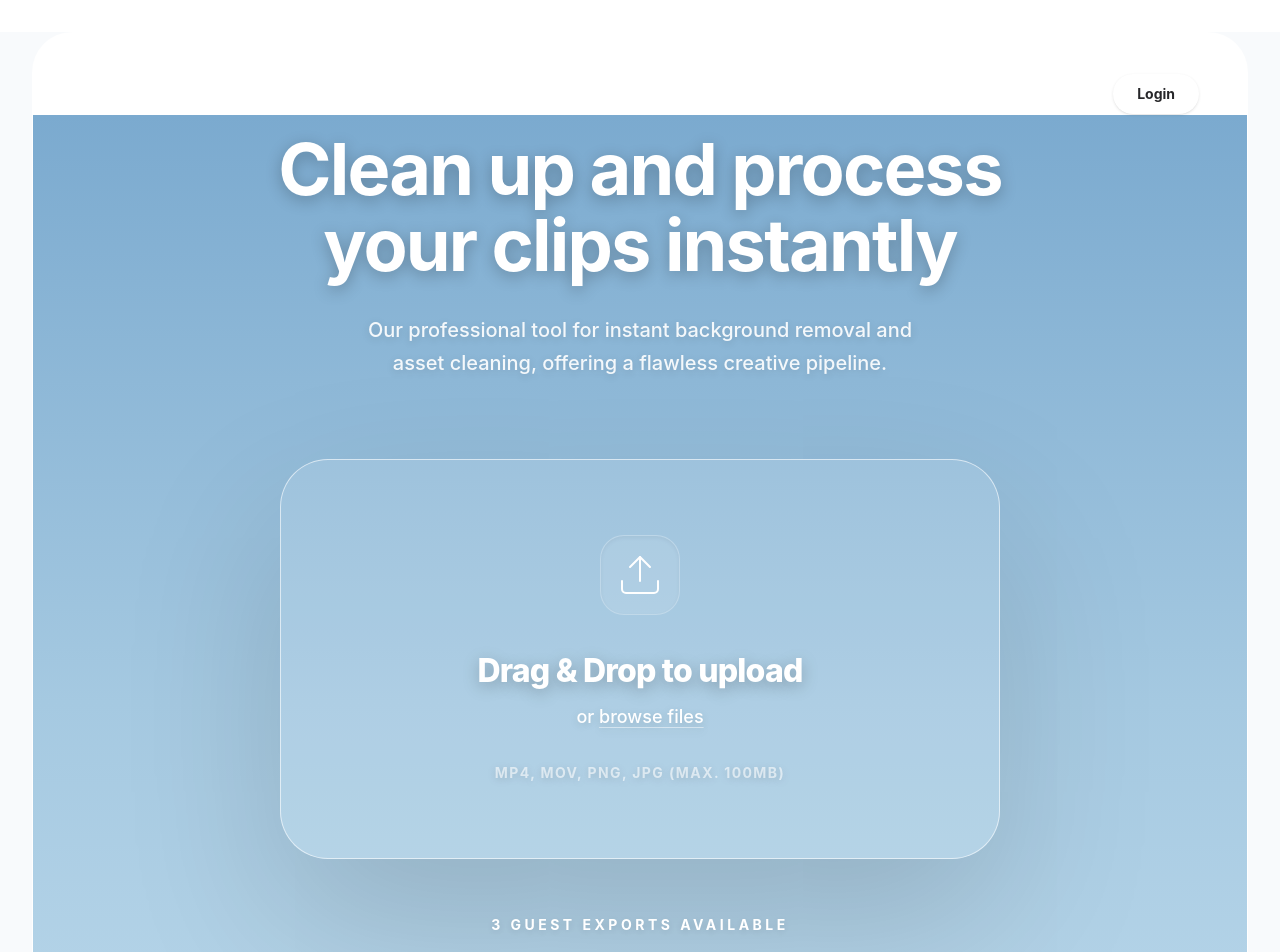
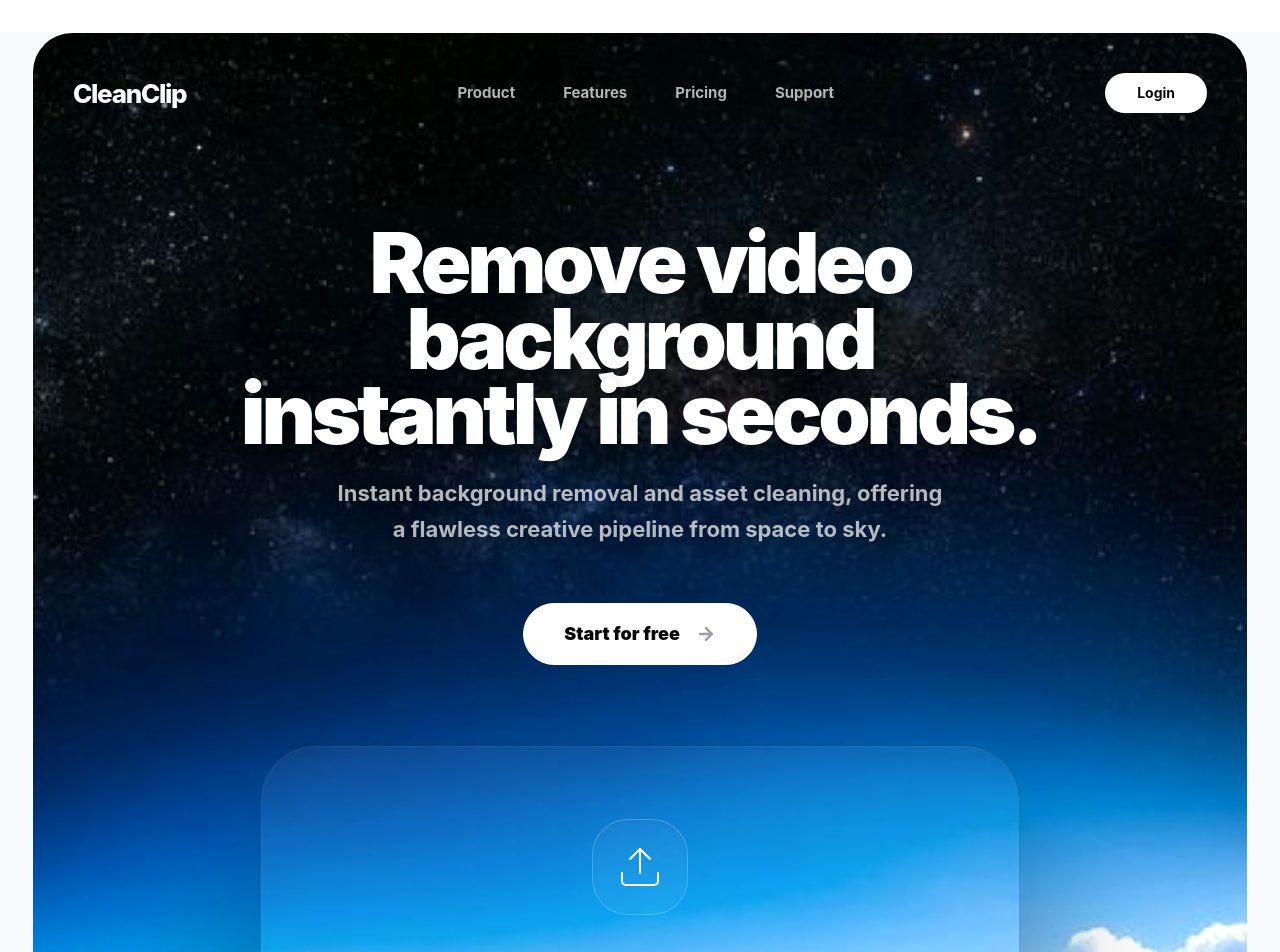
Before and after one commit to anishsarkars/cleanclip, a Next.js app: page / in a window 1280 px wide. Shown: the top 952 px of the page. Built offline with nearby package versions, Linux system fonts and the light colour scheme; no server answers.

Commit message:
feat: space-to-clouds cinematic hero with bold typography and smooth transition

```diff
--- a/src/app/components/HeroSection.tsx
+++ b/src/app/components/HeroSection.tsx
@@ -1,7 +1,7 @@
 "use client";
 
 import { useCallback, useRef, useState } from "react";
-import { Upload } from "lucide-react";
+import { Upload, ArrowRight } from "lucide-react";
 
 interface HeroSectionProps {
   onFileSelected: (file: File) => void;
@@ -31,32 +31,38 @@ export default function HeroSection({ onFileSelected, helperText }: HeroSectionP
   );
 
   return (
-    <section className="relative flex min-h-screen items-center justify-center overflow-hidden px-6 pb-40 pt-12 md:pt-4">
-      {/* Background Sky & Clouds */}
-      <div className="absolute inset-0 bg-sky -z-10" />
+    <section className="relative flex min-h-screen items-center justify-center overflow-hidden px-6 pb-60 pt-48">
+      {/* Space to Clouds Cinematic Background */}
+      <div
+        className="absolute inset-0 bg-cover bg-bottom -z-20 scale-[1.1] brightness-[1.1] transition-transform duration-[20s] animate-subtle-zoom"
+        style={{ backgroundImage: `url('/bg-hero.png')` }}
+      />
 
-      {/* Fluffy Animated Clouds at bottom */}
-      <div className="absolute bottom-0 left-0 right-0 h-[600px] -z-10 opacity-80 animate-clouds">
-         <svg viewBox="0 0 1440 320" className="absolute bottom-0 w-full h-auto translate-y-20">
-            <path fill="#ffffff" fillOpacity="1" d="M0,128L48,128C96,128,192,128,288,149.3C384,171,480,213,576,213.3C672,213,768,171,864,138.7C960,107,1056,85,1152,90.7C1248,96,1344,128,1392,144L1440,160L1440,320L1392,320C1344,320,1248,320,1152,320C1056,320,960,320,864,320C768,320,672,320,576,320C480,320,384,320,288,320C192,320,96,320,48,320L0,320Z"></path>
-         </svg>
-      </div>
-
-      {/* Hero-to-White Fade Transition (Vignette) */}
-      <div className="absolute inset-x-0 bottom-0 h-64 hero-vignette pointer-events-none z-0" />
+      {/* Fluffy transition at bottom (Smooth light clouds) */}
+      <div className="absolute inset-x-0 bottom-0 h-[420px] bg-gradient-to-t from-white via-white/40 to-transparent pointer-events-none z-0 blur-[20px]" />
 
       <div className="relative z-10 mx-auto flex w-full max-w-[1000px] flex-col items-center text-center">
 
-        <h1 className="mb-8 text-white text-5xl md:text-7xl font-bold tracking-tight leading-[1.05] animate-fade-in shadow-text">
-           Clean up and process<br/>your clips instantly
+        <h1 className="mb-6 text-white text-5xl md:text-[84px] font-black tracking-[-0.05em] leading-[0.9] animate-fade-in shadow-text">
+           Remove video background<br className="hidden md:block" /> instantly in seconds.
         </h1>
 
-        <p className="mb-20 max-w-[620px] text-lg font-medium text-white/90 md:text-[20px] leading-relaxed animate-fade-in delay-100 shadow-subtext">
-           Our professional tool for instant background removal and<br className="hidden md:block"/> asset cleaning, offering a flawless creative pipeline.
+        <p className="mb-14 max-w-[620px] text-lg font-bold text-white/70 md:text-[22px] leading-relaxed animate-fade-in delay-100 shadow-subtext">
+           Instant background removal and asset cleaning, offering a flawless creative pipeline from space to sky.
         </p>
 
-        {/* The Aero Glow Upload Card (match exact style) */}
-        <div className="w-full max-w-[720px] animate-fade-in delay-300">
+        {/* Call to Action */}
+        <div className="flex flex-col items-center gap-12 mb-20">
+           <button
+              onClick={() => inputRef.current?.click()}
+              className="rounded-full bg-white px-10 py-4 text-zinc-950 font-black text-lg flex items-center gap-4 shadow-[0_24px_80px_rgba(255,b255,255,0.2)] hover:scale-105 active:scale-95 transition-all animate-fade-in delay-200 border border-white"
+           >
+              Start for free <ArrowRight className="w-5 h-5 text-zinc-400" strokeWidth={3} />
+           </button>
+        </div>
+
+        {/* The Defined Black-Border Upload Card */}
+        <div className="w-full max-w-[760px] animate-fade-in delay-300">
           <div
             onDragOver={(e) => {
               e.preventDefault();
@@ -70,24 +76,24 @@ export default function HeroSection({ onFileSelected, helperText }: HeroSectionP
               if (file) handleFile(file);
             }}
             onClick={() => inputRef.current?.click()}
-            className={`group flex min-h-[400px] cursor-pointer flex-col items-center justify-center glass-aero rounded-[48px] border-[1.5px] transition-all duration-500 hover:scale-[1.01] ${
+            className={`group md:min-h-[460px] cursor-pointer flex flex-col items-center justify-center bg-white/5 backdrop-blur-[80px] rounded-[56px] border-[1.5px] transition-all duration-700 hover:scale-[1.002] shadow-[0_80px_160px_rgba(0,0,0,0.4),inset_0_0_0_1px_rgba(255,255,255,0.05)] py-16 px-8 ${
               isDragging
                 ? "border-white bg-white/20"
-                : "border-white/60 bg-white/10 hover:bg-white/15"
+                : "border-black/20 hover:border-black/40 hover:bg-white/10"
             }`}
           >
-            <div className="mb-8 flex h-20 w-20 items-center justify-center bg-white/10 rounded-3xl border border-white/20 shadow-inner group-hover:scale-110 transition-transform duration-500">
+            <div className="mb-12 flex h-24 w-24 items-center justify-center bg-white/5 rounded-[36px] border border-white/20 shadow-inner group-hover:scale-110 transition-transform duration-500">
                <Upload className="w-12 h-12 text-white" strokeWidth={1} />
             </div>
 
-            <h2 className="mb-2 text-[32px] font-extrabold tracking-tight text-white shadow-text">
+            <h2 className="mb-3 text-[36px] font-black tracking-tighter text-white shadow-text">
                Drag & Drop to upload
             </h2>
-            <p className="text-white font-medium text-lg shadow-subtext">
-               or <span className="underline decoration-white/50 underline-offset-4 hover:text-blue-100 transition-colors">browse files</span>
+            <p className="text-white font-bold text-xl shadow-subtext opacity-60">
+               or <span className="underline decoration-white/40 underline-offset-8 hover:opacity-100 transition-all">browse files</span>
             </p>
-            <p className="mt-8 text-white/60 text-sm font-bold uppercase tracking-widest shadow-subtext">
-               MP4, MOV, PNG, JPG (max. 100MB)
+            <p className="mt-14 text-white/30 text-[12px] font-black uppercase tracking-[0.3em] shadow-subtext">
+               MP4, MOV, GIF (MAX. 20MB)
             </p>
 
             <input
@@ -103,13 +109,13 @@ export default function HeroSection({ onFileSelected, helperText }: HeroSectionP
           </div>
 
           {error && (
-            <div className="animate-fade-in mt-6 rounded-[24px] border border-red-200/50 bg-white/90 p-4 text-center text-sm font-semibold text-red-600 backdrop-blur-md">
+            <div className="animate-fade-in mt-8 rounded-[32px] border border-red-200/50 bg-white/95 p-6 text-center text-sm font-black text-red-600 backdrop-blur-3xl shadow-2xl">
               {error}
             </div>
           )}
 
           {helperText && !error && (
-            <div className="animate-fade-in mt-14 text-sm font-bold text-white uppercase tracking-[0.25em] shadow-subtext">
+            <div className="animate-fade-in mt-16 text-sm font-black text-white uppercase tracking-[0.3em] shadow-subtext opacity-40">
                {helperText}
             </div>
           )}
--- a/src/app/components/Navbar.tsx
+++ b/src/app/components/Navbar.tsx
@@ -10,16 +10,16 @@ export default function Navbar() {
   if (!isLoaded) return null;
 
   return (
-    <nav className="relative z-50 flex items-center justify-between px-12 pt-10 animate-fade-in text-white">
+    <nav className="absolute top-0 left-0 right-0 z-50 flex items-center justify-between px-10 py-10 animate-fade-in text-white">
       <Link href="/" className="flex items-center gap-3 no-underline">
-         <span className="font-bold tracking-tighter text-[28px]">CleanClip</span>
+         <span className="font-extrabold tracking-tighter text-[26px]">CleanClip</span>
       </Link>
 
-      <div className="hidden lg:flex gap-10 text-[14px] font-semibold opacity-70">
-         <Link href="/" className="hover:opacity-100 transition-opacity no-underline">Product</Link>
-         <Link href="/" className="hover:opacity-100 transition-opacity no-underline">Features</Link>
-         <Link href="#pricing" className="hover:opacity-100 transition-opacity no-underline">Pricing</Link>
-         <Link href="/" className="hover:opacity-100 transition-opacity no-underline">Support</Link>
+      <div className="hidden lg:flex gap-12 text-[15px] font-bold text-white/70">
+         <Link href="/" className="hover:text-white transition-colors no-underline">Product</Link>
+         <Link href="/" className="hover:text-white transition-colors no-underline">Features</Link>
+         <Link href="#pricing" className="hover:text-white transition-colors no-underline">Pricing</Link>
+         <Link href="/" className="hover:text-white transition-colors no-underline">Support</Link>
       </div>
 
       <div className="flex items-center gap-4">
@@ -28,7 +28,8 @@ export default function Navbar() {
          ) : (
            <button
              onClick={() => openSignIn()}
-             className="h-10 px-6 rounded-full bg-white text-zinc-800 text-sm font-bold shadow-sm hover:scale-105 active:scale-95 transition-all cursor-pointer"
+             suppressHydrationWarning
+             className="h-10 px-8 rounded-full bg-white text-zinc-950 text-sm font-bold shadow-sm hover:scale-105 active:scale-95 transition-all cursor-pointer"
            >
               Login
            </button>
--- a/src/app/components/PricingSection.tsx
+++ b/src/app/components/PricingSection.tsx
@@ -38,7 +38,7 @@ interface PricingSectionProps {
 
 export default function PricingSection({ onUpgrade }: PricingSectionProps) {
   return (
-    <section id="pricing" className="bg-[#FAFAFA] py-24 md:py-32">
+    <section id="pricing" className="bg-white py-24 md:py-32">
       <div className="section-container">
         <div className="mb-20 text-center animate-fade-in">
           <p className="mb-4 text-xs font-bold uppercase tracking-[0.2em] text-zinc-400">
@@ -86,9 +86,10 @@ export default function PricingSection({ onUpgrade }: PricingSectionProps) {
 
               <button
                 onClick={() => onUpgrade(plan.id)}
+                suppressHydrationWarning
                 className={`w-full h-14 rounded-full text-base font-bold transition-all active:scale-95 ${
                   plan.featured
-                    ? "bg-white text-zinc-950 hover:bg-zinc-100 shadow-[0_12px_40px_rgba(255,b255,255,0.1)]"
+                    ? "bg-white text-zinc-950 hover:bg-zinc-100 shadow-[0_12px_40px_rgba(255,255,255,0.1)]"
                     : "bg-zinc-950 text-white hover:bg-black"
                 }`}
               >
--- a/src/app/page.tsx
+++ b/src/app/page.tsx
@@ -325,10 +325,13 @@ export default function Home() {
           <div className="animate-fade-in flex flex-col">
             <HeroSection onFileSelected={handleFileSelected} helperText={helperText ?? creditLabel} />
 
-            <div className="relative z-10">
-               <HowItWorks />
-               <PricingSection onUpgrade={handlePlanSelection} />
-               <Footer />
+            {/* Unified White Background Container */}
+            <div className="relative z-10 bg-white">
+               <div className="space-y-0">
+                 <HowItWorks />
+                 <PricingSection onUpgrade={handlePlanSelection} />
+                 <Footer />
+               </div>
             </div>
           </div>
         )}
```
Also changed, not shown: public/bg-clouds.png (added), public/bg-hero.png (added).
